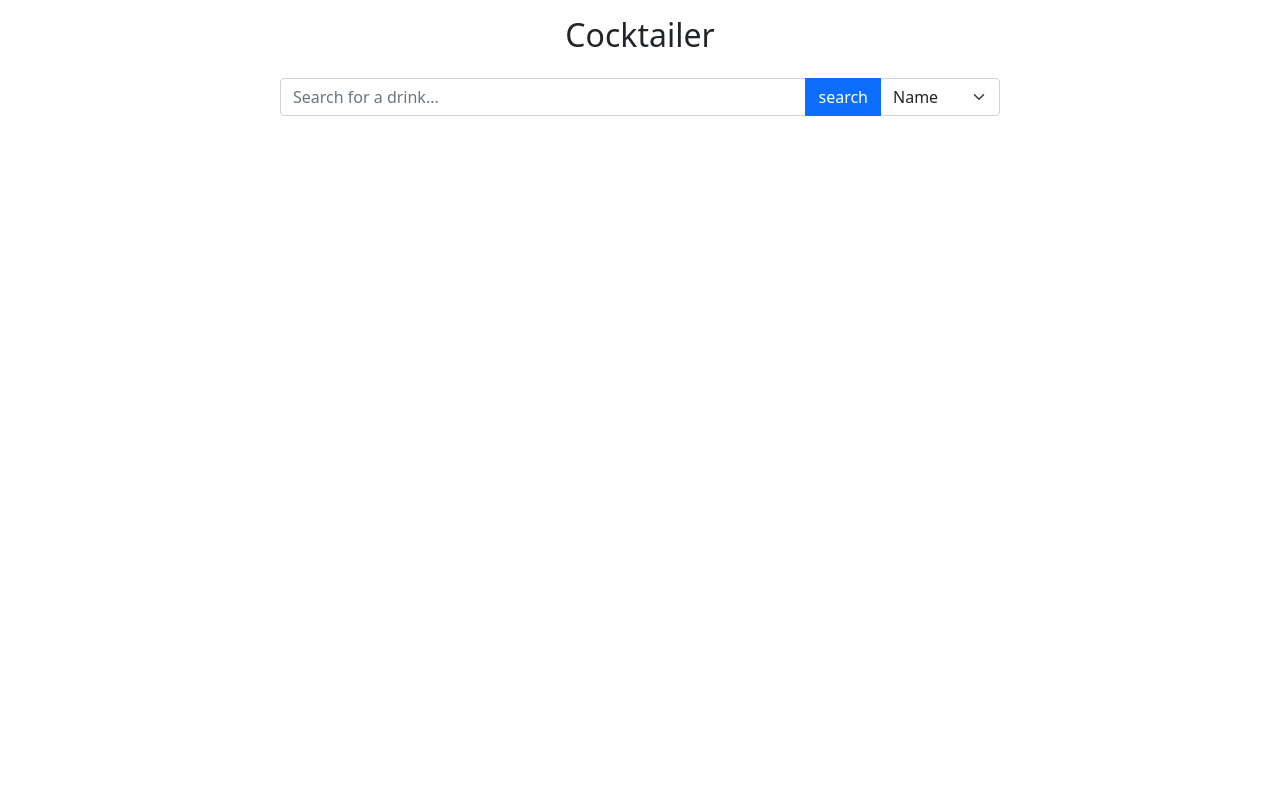
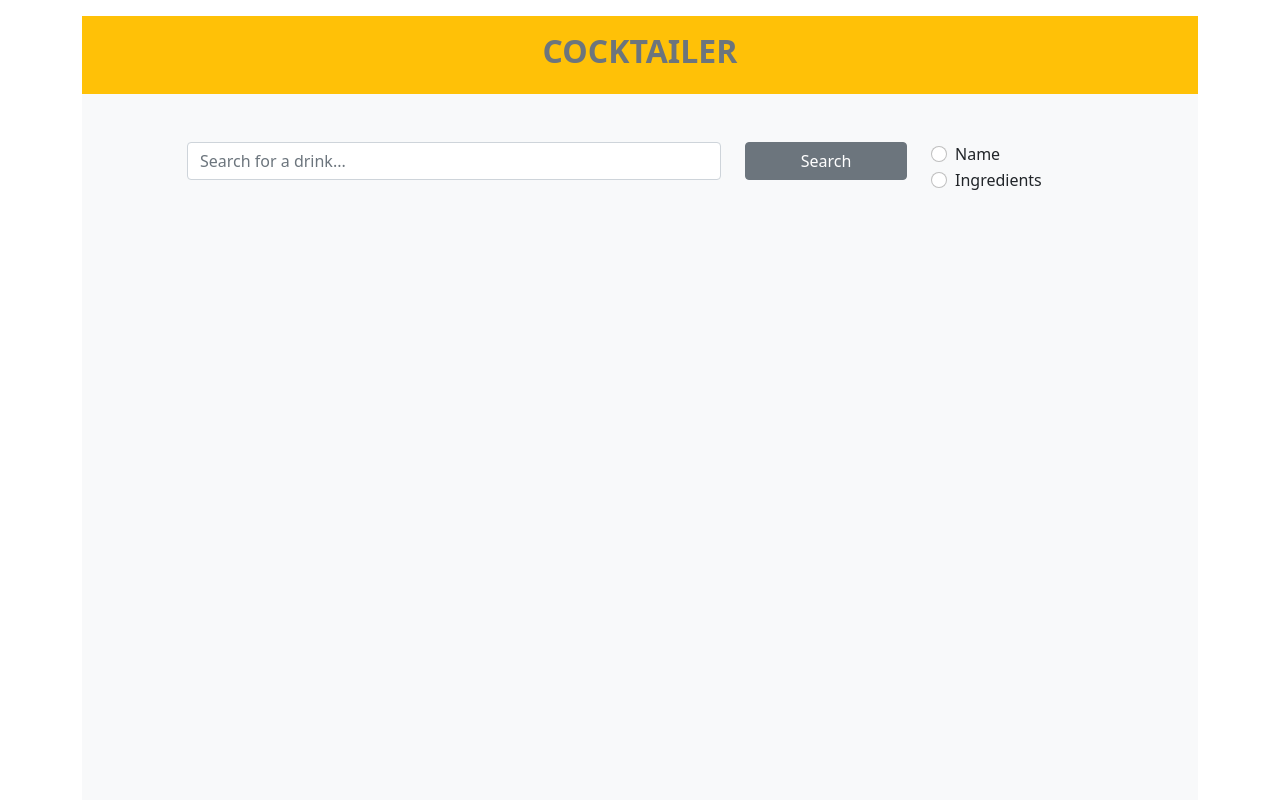
Before and after one commit to ak2296/cocktailer, a React (Create React App) app: page / in a window 1280 px wide. Shown: the top 800 px of the page. Built offline with nearby package versions, Linux system fonts and the light colour scheme.

Commit message:
fixed page

```diff
--- a/src/App.js
+++ b/src/App.js
@@ -9,7 +9,7 @@ function App() {
 
   const[query, setquery]=useState("")
   const [drinks, setdrinks] = useState([])
-  const [searchType, setsearchType] = useState('search.php?s')
+  const [searchType, setsearchType] = useState('')
 
   var url= `https://www.thecocktaildb.com/api/json/v1/1/${searchType}=${query}`
   async function getDrinks(){
@@ -24,30 +24,38 @@ function App() {
 
   return (
 
-    <div className='App container'>
-      <div className='row justify-content-md-center py-3'>
-      <h2 className='col text-center'>Cocktailer</h2>
+    <div className='container bg-light ' >
+      <div className='row justify-content-center py-3 bg-warning mb-5 mt-3'>
+      <h2 className='col text-center fw-bold text-muted'>COCKTAILER</h2>
       </div>
 
-      <div className="row  justify-content-center">
-        <div className="col-lg-8">
-        <form className='input-group' onSubmit={submit}>
-          <input
-          type="text" className="form-control mb-3"
-          placeholder="Search for a drink..."
-          value={query} onChange={(e)=> setquery(e.target.value)}/>
-          <button type="submit" className="btn btn-primary mb-3">search</button>
-          <div className="col-2 ml-5">
-          <select className="form-select text-truncate" type="button"  data-toggle="dropdown">
-            <option  className="dropdown-item"  onSelect={()=>setsearchType('search.php?s')}> Name</option>
-            <option  className="dropdown-item"  onSelect={()=>setsearchType('filter.php?i')}> Ingredients</option>
-          </select>
-          </div>
-        </form>
+    <form className='row  justify-content-center ' onSubmit={submit}>
+        <div className="col-10 col-md-6 ">
+            <input
+            type="text" className="form-control mb-3"
+            placeholder="Search for a drink..."
+            value={query} onChange={(e)=> setquery(e.target.value)}/>
         </div>
+        <div className="col-10 col-md-2 text-center">
+            <button type="submit" className="container-fluid btn btn-secondary mb-3 ">Search</button>
         </div>
+          <div className="col-10 col-md-2">
+          <div className="form-check ">
+            <input className="form-check-input " type="radio" name="flexRadioDefault" id="flexRadioDefault1" onClick={()=>setsearchType('search.php?s')}/>
+            <label className="form-check-label " htmlFor="flexRadioDefault1">
+              Name
+            </label>
+            </div>
+          <div className="form-check">
+            <input className="form-check-input" type="radio" name="flexRadioDefault" id="flexRadioDefault2"  onSelect={()=>setsearchType('filter.php?i')}/>
+            <label className="form-check-label " htmlFor="flexRadioDefault2">
+              Ingredients
+            </label>
+            </div>
+        </div>
+    </form>
 
-        <div className="container ">
+        <div className="container min-vh-100">
           <div className="row  justify-content-center">
             {drinks.map(drink => {
               return <Tiles key={drink['idDrink']} drink= {drink} />;
@@ -59,6 +67,11 @@ function App() {
           </div>
           </Router>
         </div>
+        <div className="row justify-content-center bg-secondary py-3">
+          <div className="col">
+          <p className="text-center text-warning align-middle mb-0 fw-bold">June 2021 - Group 16</p>
+        </div>
+        </div>
       </div>
 
 )}
```
Also changed, not shown: src/heart.png (added), src/yellowheart.png (added).
